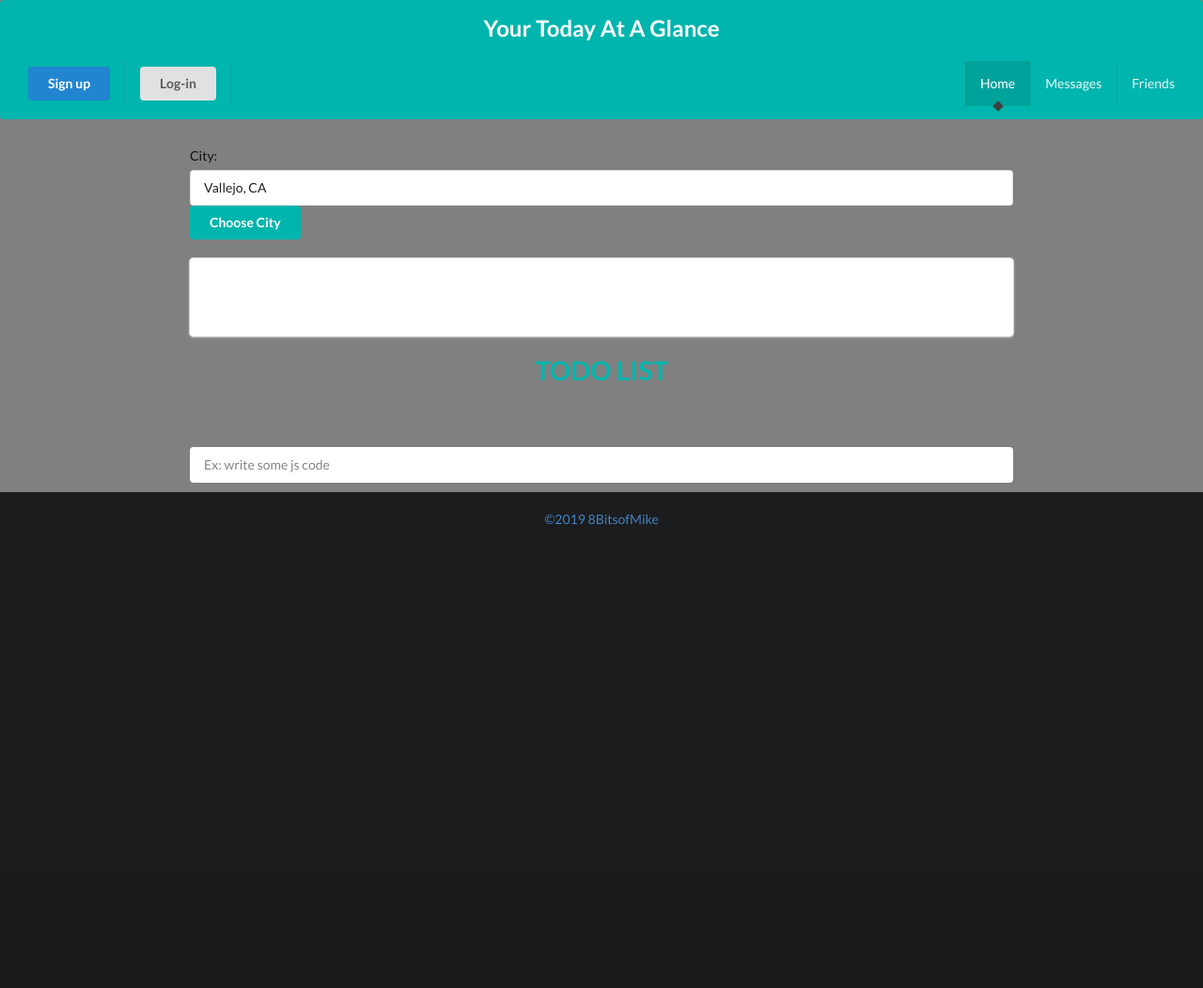
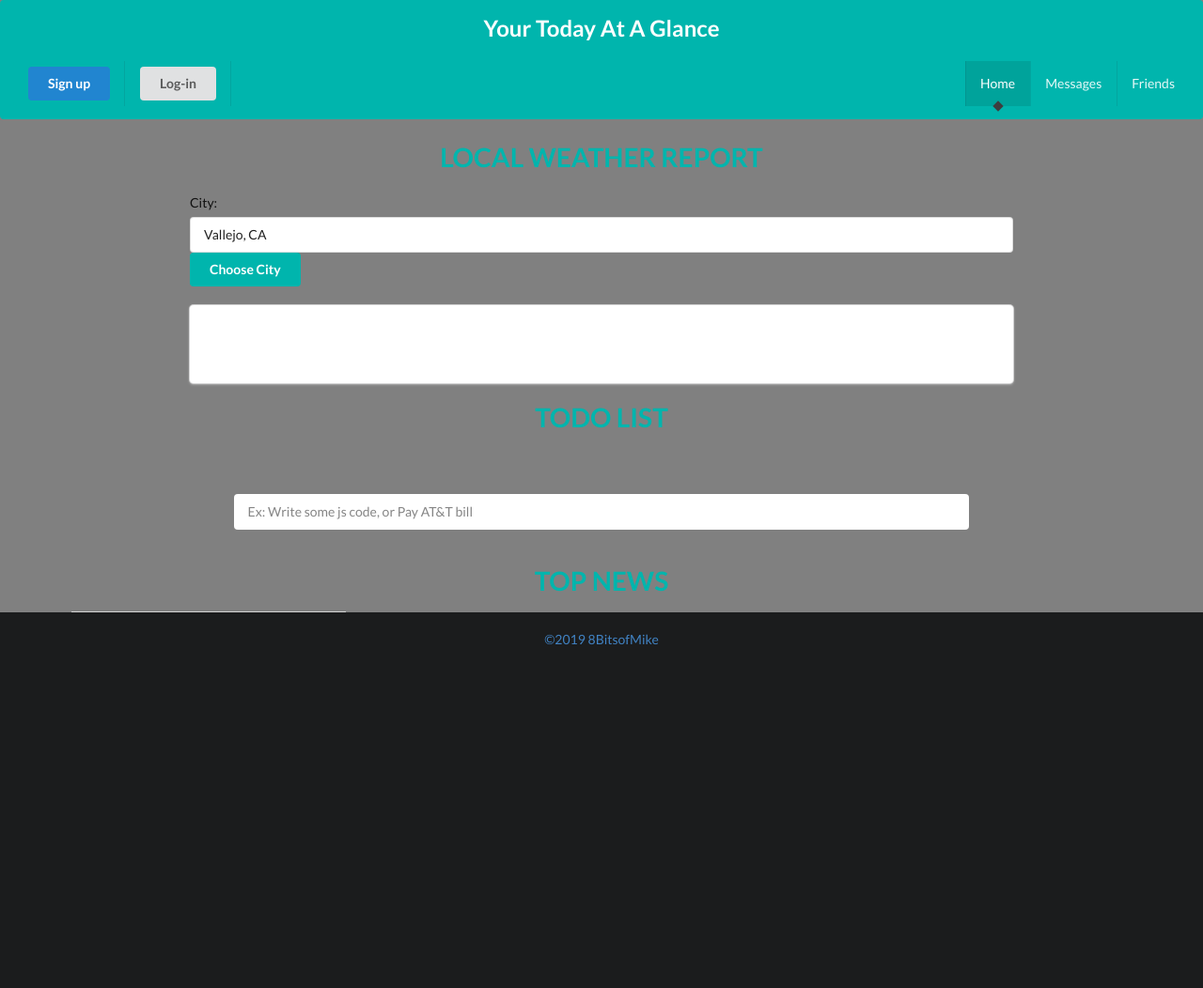
Before and after one commit to 8bitsofmike/VIT-FinalProject, a PHP site: page /index.html in a window 1280 px wide. Shown: the whole page at 94% size. Before the commit the page ends 559 px from the top, so only its background shows below. Run offline with PHP 8.4, Linux system fonts and the light colour scheme.

Commit message:
added news card feature. needs work

```diff
--- a/index.html
+++ b/index.html
@@ -10,6 +10,7 @@
     <!-- <link href="https://fonts.googleapis.com/css?family=Rancho&effect=shadow-multiple|3d" rel="stylesheet";> -->
     <script src="jquery-3.4.1.min.js"></script>
     <script src="https://ajax.googleapis.com/ajax/libs/jquery/3.4.0/jquery.min.js"></script>
+    <meta name="viewport" content="width=device-width, initial-scale=1.0" />
     <!-- <script src="moment-with-locales.min.js"></script> -->
 
 </head>
@@ -20,10 +21,10 @@
         <div class="ui inverted teal inverted pointing menu">
                 <div class="ui inverted teal menu">
                     <div class="item">
-                        <div class="ui primary button">Sign up</div>
+                        <div class="ui primary button" id="signupbutton">Sign up</div>
                     </div>
                     <div class="item">
-                        <div class="ui button">Log-in</div>
+                        <div class="ui button" id="loginbutton">Log-in</div>
                     </div>
                     </div>
                 <div class="right inverted teal menu">
@@ -43,6 +44,7 @@
 <!-- TODO: Link up city search to OWM card -->
     <div class="flex_center_wrapper">
             <div class="flex-child-center">
+                <h1 class="ui center aligned teal header">LOCAL WEATHER REPORT</h1>
                 <div id="cityselect">
                     <form action="#" class="ui form cityform" name="cityform" id="cityform">
                         City:<input type="text" name="cityname" class="cityname" value="Vallejo, CA"><br>
@@ -55,6 +57,7 @@
             <div class="flex-child-center">
                 <div class="ui centered card" id="card">
                         <div class="content">
+
                             <img class="right floated mini ui image" src="">
                             <div class="cityheader" id="cityheader">
                             </div>
@@ -72,7 +75,8 @@
                     </div>
                 </div>
 
-        </div>
+
+
 <!-- TODO: implement todo list in semantic style -->
         <div class="flex_center_wrapper">
             <div class="flex-child-center">
@@ -80,14 +84,43 @@
                 <h1 class="ui center aligned teal header">TODO LIST</h1>
                 <ul class="todo-list js-todo-list flex-child-center"></ul>
                 <form class="js-form ui inverted form">
-                    <input autofocus type="text" placeholder="Ex: write some js code" class="js-todo-input">
+                    <input autofocus type="text" placeholder="Ex: Write some js code, or Pay AT&T bill" class="js-todo-input">
                 </form>
             </div>
             </div>
         </div>
+    </div>
+
+    <!-- stackable grid for news -->
+    <h1 class="ui center aligned teal header">TOP NEWS</h1>
+        <div class="ui container" id="main">
+            <div class="ui cards">
+                <div class="card">
+                    <div id="card-append"></div>
+                </div>
+            </div>
+        </div>
+        <!-- <div class="flex-child-center">
+                <div class="container inverted">
+                    <div class="column">
+                        <div class="ui centered card" id="card">
+                            <div id="cityselect">
+                            <div class="content">
+                                <img class="right floated mini ui image" src="">
+                                    <div class="newsheader"></div>
+                                    <div id="newssource"></div>
+                                    <div id="news"></div>
+                                    <div id="newsurl"></div><br>
+                                </div>
+                            </div>
+                        </div>
+                    </div>
+                </div>
+            </div> -->
+
 
 <!-- TODO: set up footer to lock at bottom -->
-<div class="ui inverted vertical footer segment">
+<div class="ui vertical inverted footer segment">
     <div class="ui container">
         <a href="https://www.8bitsofmike.com" id="copyright">©2019 8BitsofMike</a>
     </div>
--- a/index.js
+++ b/index.js
@@ -1,29 +1,13 @@
 
 //access OpenWeather API and draw to site
-// window.onload = function()
+ window.onload = function()
+ {
+    grabNewsAPI();
+ }
 // {
 //     weatherBallon (nameCity);
 // }
-window.onload = function()
-{
-    getSchool();
-}
 
-function getSchool()
-{
-    //this is the key from OWM site
-    var key = "6cIJQHwVG2gQoWzAAn2DMbNsTde4DlCR8VENo6Zl";
-
-    //using Fetch to grab data from OWM API
-    fetch("https://api.data.gov/ed/collegescorecard/v1/schools.json?school.degrees_awarded.predominant=2,3&api_key=" + key)
-    .then(function(resp) { return resp.json() })
-    .then(function(data) {
-        console.log(data);
-
-    })
-    .catch(function() {
-    }) ;
-}
 
 let nameCity
 
@@ -194,3 +178,76 @@ function toggleDone(key)
         item.classList.remove('done');
     }
 }
+
+
+///////////////NewsAPI - top us news headlines
+let sourceName
+let sourceTitle
+let articleDesc
+let articleURL
+let articleIMG
+let articleDate
+
+
+///try to dynamically create cards
+let appendHere = document.querySelector('#card-append');
+let card
+let shell
+
+function grabNewsAPI()
+{
+    fetch("https://newsapi.org/v2/top-headlines?country=us&apiKey=01e38043543b4baaa4f685e1b975aacc")
+        .then(function(resp) { return resp.json() })
+        .then(function(data) {
+            newsToCard(data);
+        })
+        .catch(function() {
+        }) ;
+}
+
+function newsToCard(newsdata)
+{
+    // console.log(newsdata)
+
+    //console.log(data.articles[0].urlToImage);
+
+    sourceName = newsdata.articles[0].source.name;
+
+    articleDesc = newsdata.articles[0].description;
+    sourceTitle = newsdata.articles[0].title;
+    articleURL = newsdata.articles[0].urlToImage;
+    articleDate = newsdata.articles[0].publishedAt;
+
+    // document.getElementById("newsheader").innerHTML = sourceTitle;
+    // document.getElementById("newsurl").innerHTML = articleURL;
+    // document.getElementById("newssource").innerHTML = sourceName;
+    // document.getElementById("news").innerHTML = articleDesc;
+    // document.getElementById("newsurl").innerHTML = articleURL;
+
+    createHTML(["newssource", "news", "newsurl"], [sourceName, articleDesc, articleURL]);
+
+}
+
+function createHTML (strID, data)
+{
+   // console.log(strID.length, data.length);
+    for (let i = 0; i < strID.length; i++)
+    {
+        news = data[i];
+        shell = document.createElement('div');
+        shell.classList.add('card');
+        shell.innerHTML =
+        `
+            <div class ="content">
+                <div class="description" id="news">
+                    ${news}
+                </div>
+            </div>
+        `
+        // document.getElementById(strID[i]).innerHTML = data[i];
+
+        appendHere.appendChild(shell);
+        console.log(strID.length)
+    }
+
+}
--- a/styles.css
+++ b/styles.css
@@ -24,6 +24,17 @@ label, span
 #card
 {
     width: 100%;
+}
+
+#news
+{
+    font-size: 50%;
+}
+
+#main
+{
+    border: 3px black;
+    text-align: center;
 }
 
 @media only screen and (max-width: 600px) {
```
